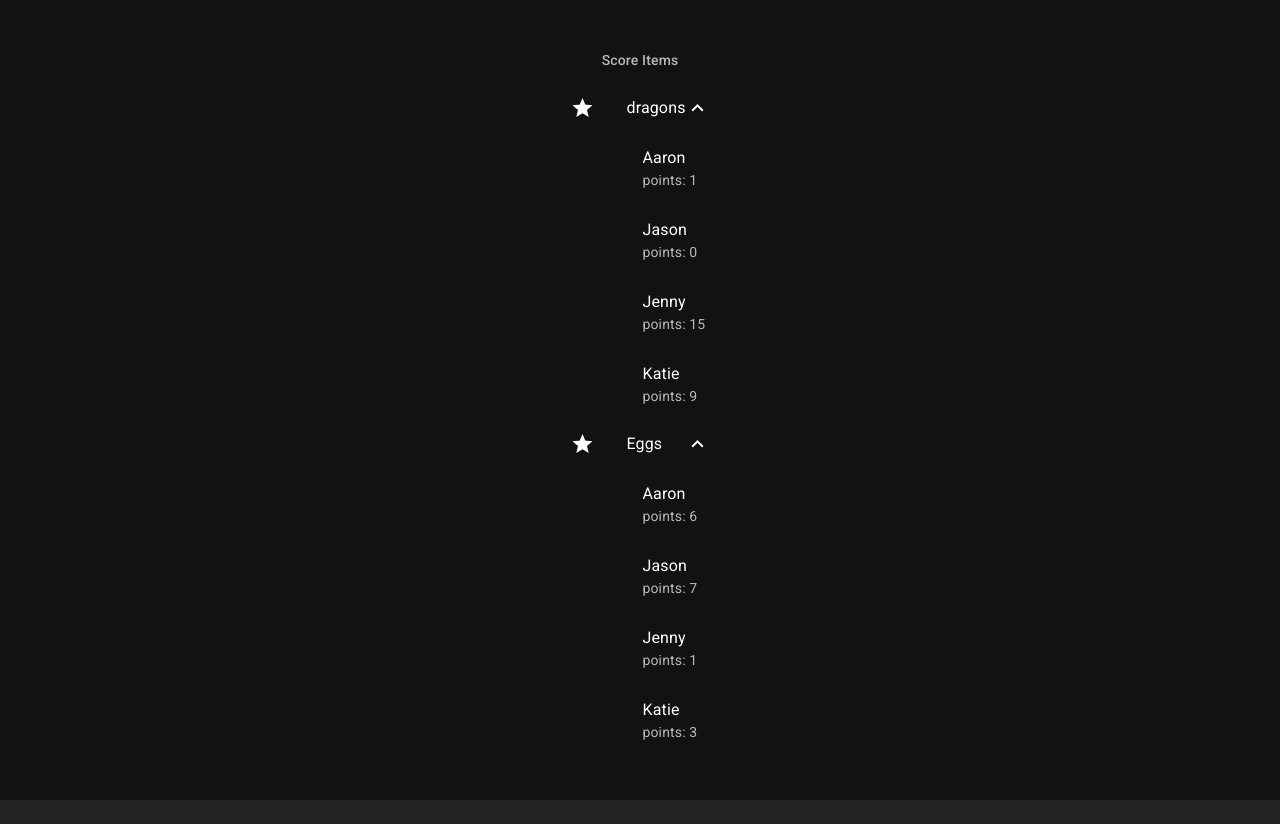
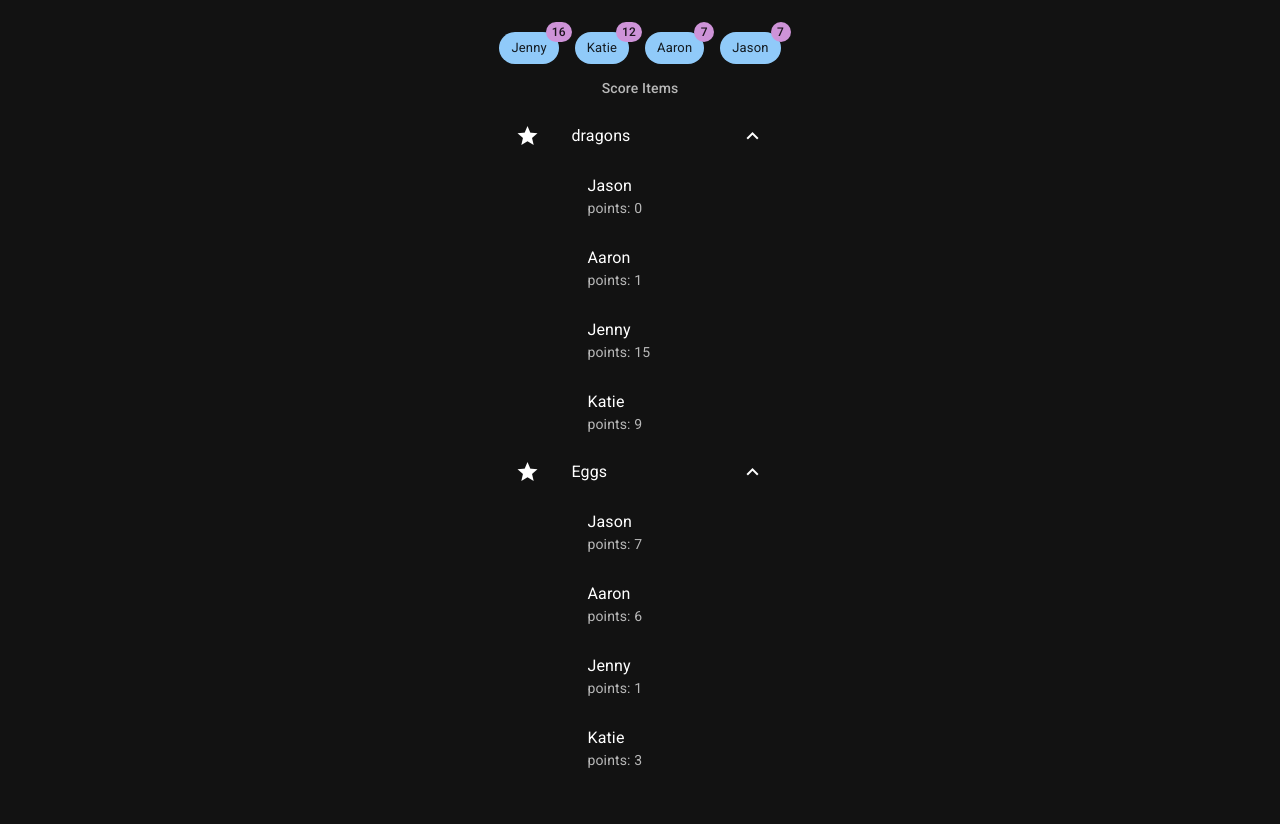
Before and after one commit to brainomite/score-card, a React (Vite) app in the folder frontend/: page /score-card-app/sheet1 in a window 1280 px wide. Before the commit the page ends 800 px from the top, so only its background shows below. Built offline with nearby package versions, Linux system fonts and the light colour scheme; no server answers.

Commit message:
finish refactor and reimpliment resultList

```diff
--- a/frontend/src/components/ResultList.tsx
+++ b/frontend/src/components/ResultList.tsx
@@ -1,36 +1,38 @@
-import { sheetDataType, playerType } from "../types";
+import { categoryType, playerPointsType } from "../types";
 import { useMemo } from "react";
 import Stack from "@mui/material/Stack";
 import { ScoreChip } from "./ScoreChip";
 
-type scoreObjectType = {
-  [name: string]: number;
-};
-
-const ResultList = ({ scoreData }: { scoreData: sheetDataType[] }) => {
+const ResultList = ({ scoreData }: { scoreData: categoryType }) => {
   const sortedScoreList = useMemo(() => {
-    const playerNames = scoreData[0].players.reduce((acc, { name }) => {
-      return [...acc, name];
-    }, [] as string[]);
+    const playerNames = Object.keys(Object.values(scoreData)[0]);
     const startingScoreObject = playerNames.reduce((acc, name) => {
       return { ...acc, [name]: 0 };
-    }, {}) as scoreObjectType;
+    }, {}) as playerPointsType;
 
     const addScoreFromCategory = (
-      scoreObject: scoreObjectType,
-      categoryScores: playerType[]
+      scoreObject: playerPointsType,
+      categoryScores: playerPointsType
     ) => {
-      return categoryScores.reduce((acc, { name, points }) => {
+      return Object.entries(categoryScores).reduce((acc, [name, points]) => {
         return { ...acc, [name]: acc[name] + points };
       }, scoreObject);
     };
 
-    const scoresObject = scoreData.reduce((acc, { players }) => {
-      return addScoreFromCategory(acc, players);
-    }, startingScoreObject);
+    const scoresObject = Object.entries(scoreData).reduce(
+      // eslint-disable-next-line @typescript-eslint/no-unused-vars
+      (acc, [_category, players]) => {
+        return addScoreFromCategory(acc, players);
+      },
+      startingScoreObject
+    );
     const scoreList = Object.entries(scoresObject) as [string, number][];
-
-    return scoreList.sort((a, b) => b[1] - a[1]);
+    return scoreList.sort(([nameA, pointsA], [nameB, pointsB]) => {
+      return pointsA === pointsB
+        ? nameA.localeCompare(nameB)
+        : pointsB - pointsA;
+    });
+    // return scoreList.sort((a, b) => b[1] - a[1]);
   }, [scoreData]);
 
   return (
--- a/frontend/src/components/ScoreChip.tsx
+++ b/frontend/src/components/ScoreChip.tsx
@@ -1,6 +1,6 @@
 import Badge from "@mui/material/Badge";
 import Chip from "@mui/material/Chip";
-import { sheetDataType } from "../types";
+import { categoryType } from "../types";
 import { forwardRef, useMemo, useState } from "react";
 import Dialog from "@mui/material/Dialog";
 import DialogTitle from "@mui/material/DialogTitle";
@@ -28,7 +28,7 @@ export const ScoreChip = ({
 }: {
   name: string;
   score: number;
-  scoreData: sheetDataType[];
+  scoreData: categoryType;
 }) => {
   const [open, setOpen] = useState(false);
   const handleClose = () => setOpen(false);
@@ -36,9 +36,9 @@ export const ScoreChip = ({
 
   const rows = useMemo(
     () =>
-      scoreData.map(({ category, players }) => {
-        const player = players.find((player) => player.name === name);
-        return { category, points: player?.points || 0 };
+      Object.entries(scoreData).map(([category, playersScores]) => {
+        // const player = playersScores.find((player) => player.name === name);
+        return { category, points: playersScores[name] || 0 };
       }),
     [scoreData, name]
   );
--- a/frontend/src/pages/ScoreSheet.tsx
+++ b/frontend/src/pages/ScoreSheet.tsx
@@ -7,14 +7,14 @@ import { categoryType } from "../types";
 
 const DUMMY_DATA = {
   dragons: {
+    Jason: 0,
     Aaron: 1,
-    Jason: 0,
     Jenny: 15,
     Katie: 9,
   },
   Eggs: {
+    Jason: 7,
     Aaron: 6,
-    Jason: 7,
     Jenny: 1,
     Katie: 3,
   },
@@ -33,7 +33,7 @@ const ScoreSheet = () => {
     });
   return (
     <Box>
-      {/* <ResultList scoreData={DUMMY_DATA} /> */}
+      <ResultList scoreData={DUMMY_DATA} />
       <List
         sx={{ width: "100%", maxWidth: 360, bgcolor: "background.paper" }}
         component="nav"
```
